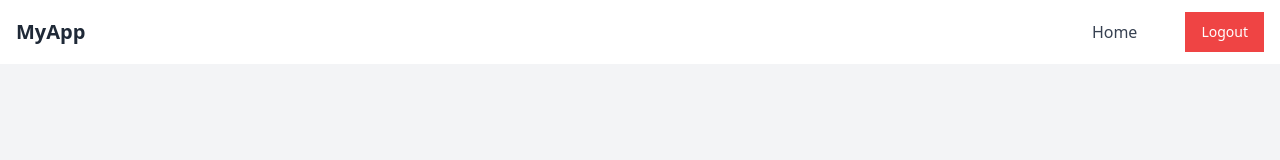
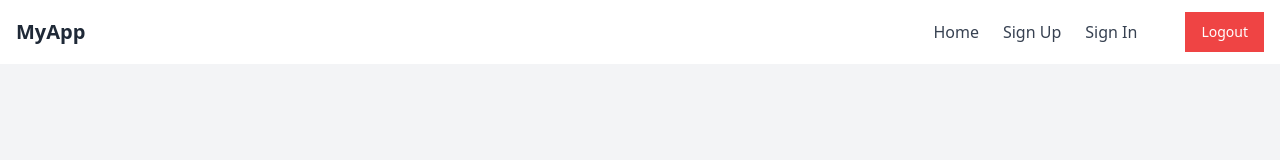
Before and after one commit to saurabh2004-cpu/assignmentProjectFrontend, a Next.js app: page / in a window 1280 px wide. Shown: the top 160 px of the page. Built offline with nearby package versions, Linux system fonts and the light colour scheme; no server answers.

Commit message:
cahnged navbar

```diff
--- a/src/components/ui/Navbar.tsx
+++ b/src/components/ui/Navbar.tsx
@@ -46,7 +46,6 @@ const Navbar = () => {
           >
             Home
           </Link>
-          {!userData &&
             <>
               <Link href="/auth/signUp" className="text-gray-700 hover:text-blue-500">
                 Sign Up
@@ -55,7 +54,6 @@ const Navbar = () => {
                 Sign In
               </Link>
             </>
-          }
 
           {userData &&
             <>
```
